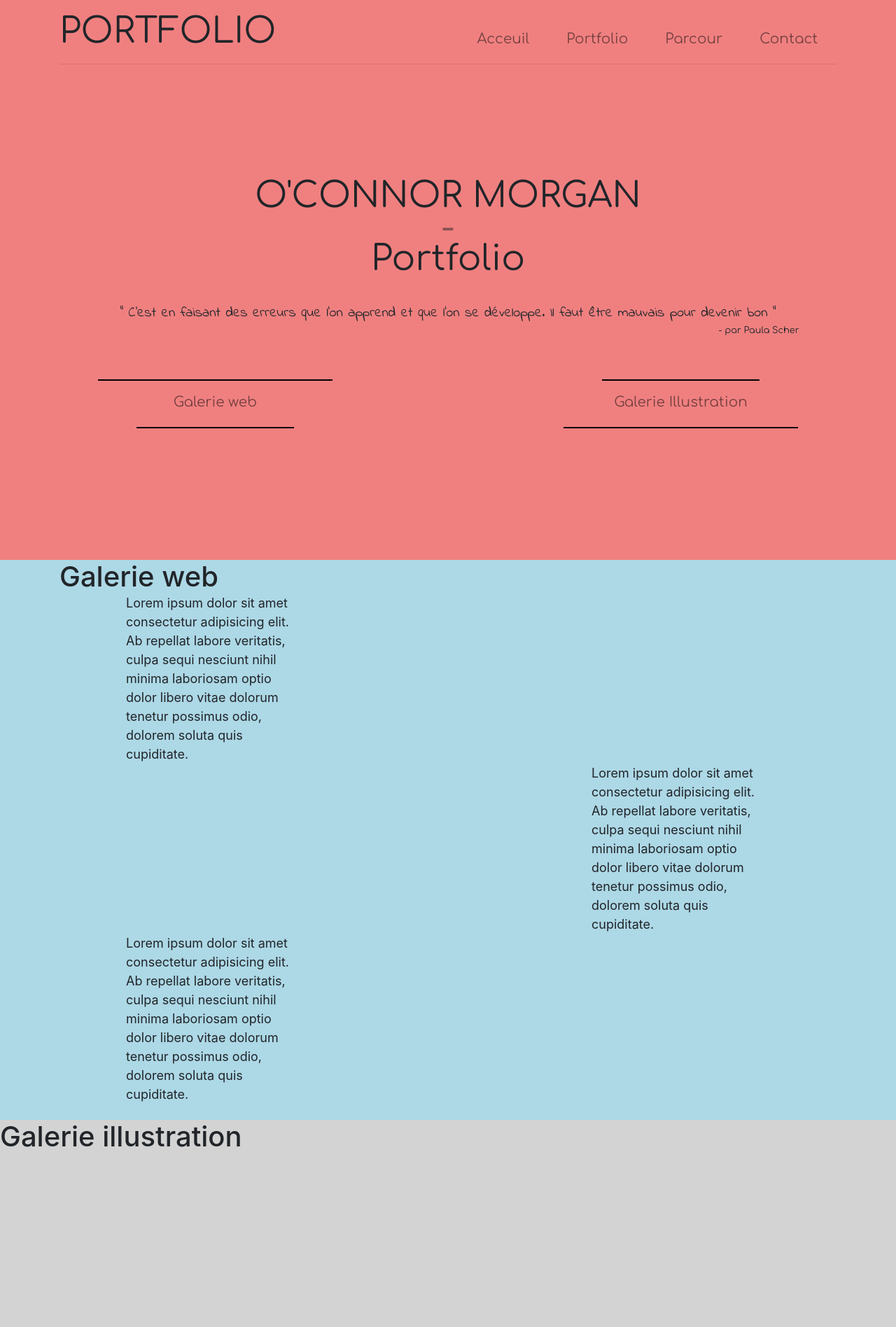
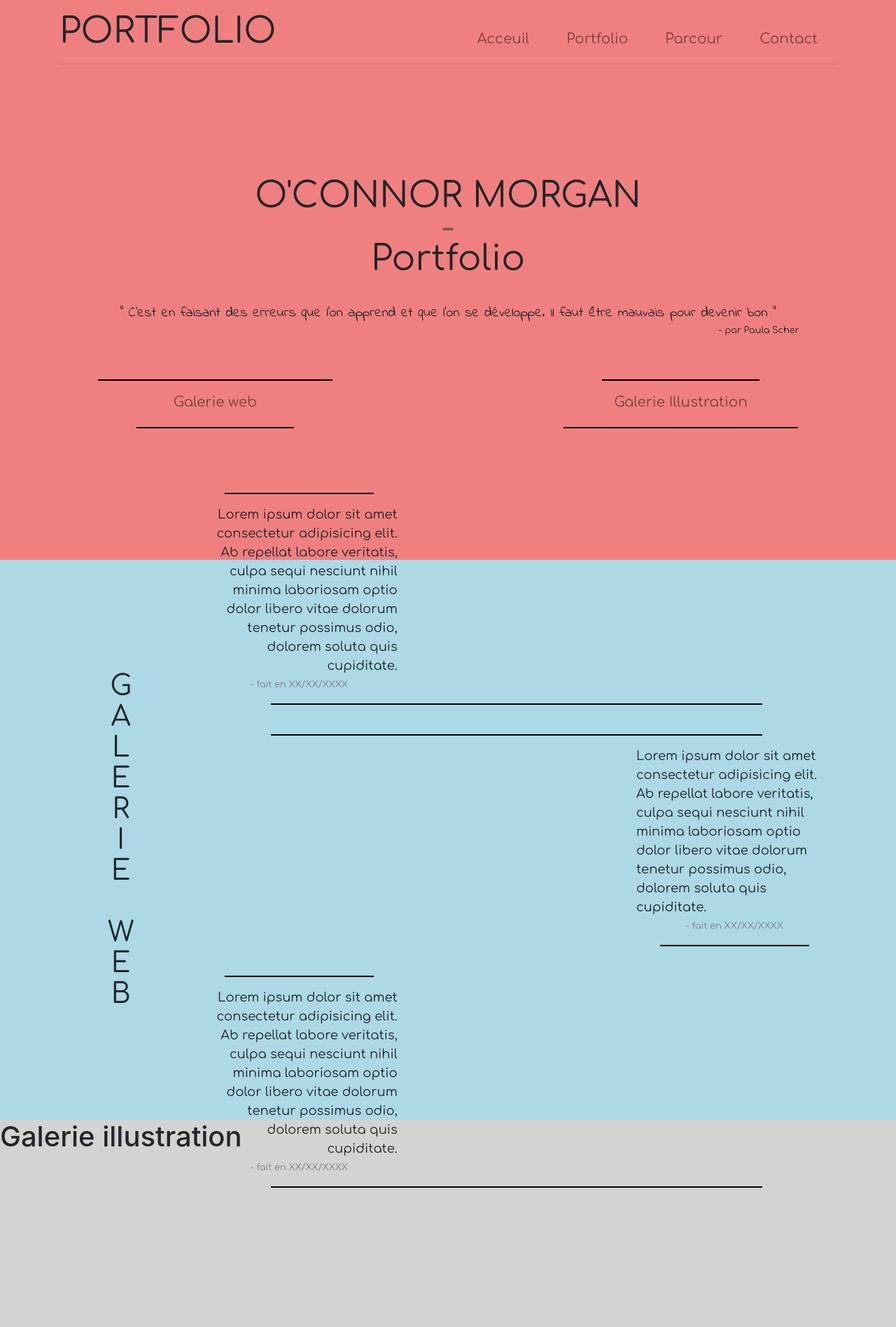
Before and after one commit to Darcoeur974/projetPortfolio, a PHP site: page /index/client.html in a window 1280 px wide. Shown: the top 1896 px of the page at 70% size. Run offline with PHP 8.4, Linux system fonts and the light colour scheme; some libraries are stand-ins or nearby versions.

Commit message:
etape galerie web fini, mise en place galerie ill

```diff
--- a/css/style.css
+++ b/css/style.css
@@ -111,6 +111,14 @@ li a:hover {
 
 .galerie-web {
     background-color: lightblue;
+    display: flex;
+    justify-content: center;
+    align-items: center;
+}
+
+.galerie-web .galerie-block {
+    margin-right: 50px;
+    margin-left: 50px;
 }
 
 .galerie-web img {
@@ -126,6 +134,16 @@ li a:hover {
 .text-galerie {
     justify-content: center;
     align-items: center;
+    margin: 10px;
+}
+
+.text-galerie hr {
+    border: 1px black solid;
+    width: 75%;
+}
+
+.text-galerie small {
+    color: grey;
 }
 
 
@@ -197,6 +215,14 @@ col-lg-3 {
     .galerie-web p {
         font-size: 18px;
     }
+    .galerie-titre {
+        width: 250px;
+        text-align: center;
+        writing-mode: vertical-rl;
+        text-orientation: upright;
+        padding-right: 50px;
+        text-transform: uppercase;
+    }
 }
 
 
@@ -219,6 +245,10 @@ col-lg-3 {
     .galerie-web p {
         font-size: 12px;
     }
+    .galerie-titre {
+        padding-top: 15px;
+        text-align: center;
+    }
 }
 
 
--- a/index/client.html
+++ b/index/client.html
@@ -73,50 +73,63 @@
     </header>
     <!-- /HEADER -->
     <!-- SECTION -->
-    <section class="galerie-web" id="galerie-web">
-        <div class="container">
+    <!-- Galerie web -->
+    <section class="galerie-web font-comfor" id="galerie-web">
+        <div class="container-fluid galerie-block">
+            <div class="row">
+                <div class="col-12 col-lg-2 galerie-titre">
                     <h1>Galerie web</h1>
+                </div>
+                <div class="col-12 col-lg-10 text-center">
                     <div class="row text-galerie">
-                <div class="col-0 col-lg-1"></div>
-                <div class="col-12 col-lg-3">
-                    <p>
+                        <div class="col-12 col-lg-4">
+                            <hr>
+                            <p class="text-right">
                                 Lorem ipsum dolor sit amet consectetur adipisicing elit. Ab repellat labore veritatis, culpa sequi nesciunt nihil minima laboriosam optio dolor libero vitae dolorum tenetur possimus odio, dolorem soluta quis cupiditate.
                             </p>
+                            <small>- fait en XX/XX/XXXX</small>
                         </div>
-                <div class="col-12 col-lg-7">
-                    <img class="image-fluid" src="https://via.placeholder.com/426x240" alt="">
+                        <div class="col-12 col-lg-8">
+                            <img class="image-fluid" src="https://via.placeholder.com/700x250" alt="">
                         </div>
-                <div class="col-0 col-lg-1"></div>
+                        <hr>
                     </div>
                     <div class="row text-galerie">
-                <div class="col-0 col-lg-1"></div>
-                <div class="col-12 col-lg-7">
-                    <img class="image-fluid" src="https://via.placeholder.com/426x240" alt="">
+                        <hr>
+                        <div class="col-12 col-lg-8">
+                            <img class="image-fluid" src="https://via.placeholder.com/700x250" alt="">
                         </div>
-                <div class="col-12 col-lg-3">
-                    <p>
+                        <div class="col-12 col-lg-4">
+                            <p class="text-left">
                                 Lorem ipsum dolor sit amet consectetur adipisicing elit. Ab repellat labore veritatis, culpa sequi nesciunt nihil minima laboriosam optio dolor libero vitae dolorum tenetur possimus odio, dolorem soluta quis cupiditate.
                             </p>
+                            <small>- fait en XX/XX/XXXX</small>
+                            <hr>
                         </div>
-                <div class="col-0 col-lg-1"></div>
                     </div>
                     <div class="row text-galerie">
-                <div class="col-0 col-lg-1"></div>
-                <div class="col-12 col-lg-3">
-                    <p>
+                        <div class="col-12 col-lg-4">
+                            <hr>
+                            <p class="text-right">
                                 Lorem ipsum dolor sit amet consectetur adipisicing elit. Ab repellat labore veritatis, culpa sequi nesciunt nihil minima laboriosam optio dolor libero vitae dolorum tenetur possimus odio, dolorem soluta quis cupiditate.
                             </p>
+                            <small>- fait en XX/XX/XXXX</small>
                         </div>
-                <div class="col-12 col-lg-7">
-                    <img class="image-fluid" src="https://via.placeholder.com/426x240" alt="">
+                        <div class="col-12 col-lg-8">
+                            <img class="image-fluid" src="https://via.placeholder.com/700x250" alt="">
                         </div>
-                <div class="col-0 col-lg-1"></div>
+                        <hr>
+                    </div>
+                </div>
             </div>
         </div>
     </section>
+    <!-- /Galerie web -->
+    <!-- Galerie ill -->
     <section class="galerie-ill" id="galerie-ill">
         <h1>Galerie illustration</h1>
     </section>
+    <!-- Galerie ill -->
     <!-- /SECTION -->
     <!-- FOOTER -->
     <footer>
```
Lines whose indentation alone changed are shown as unchanged.
